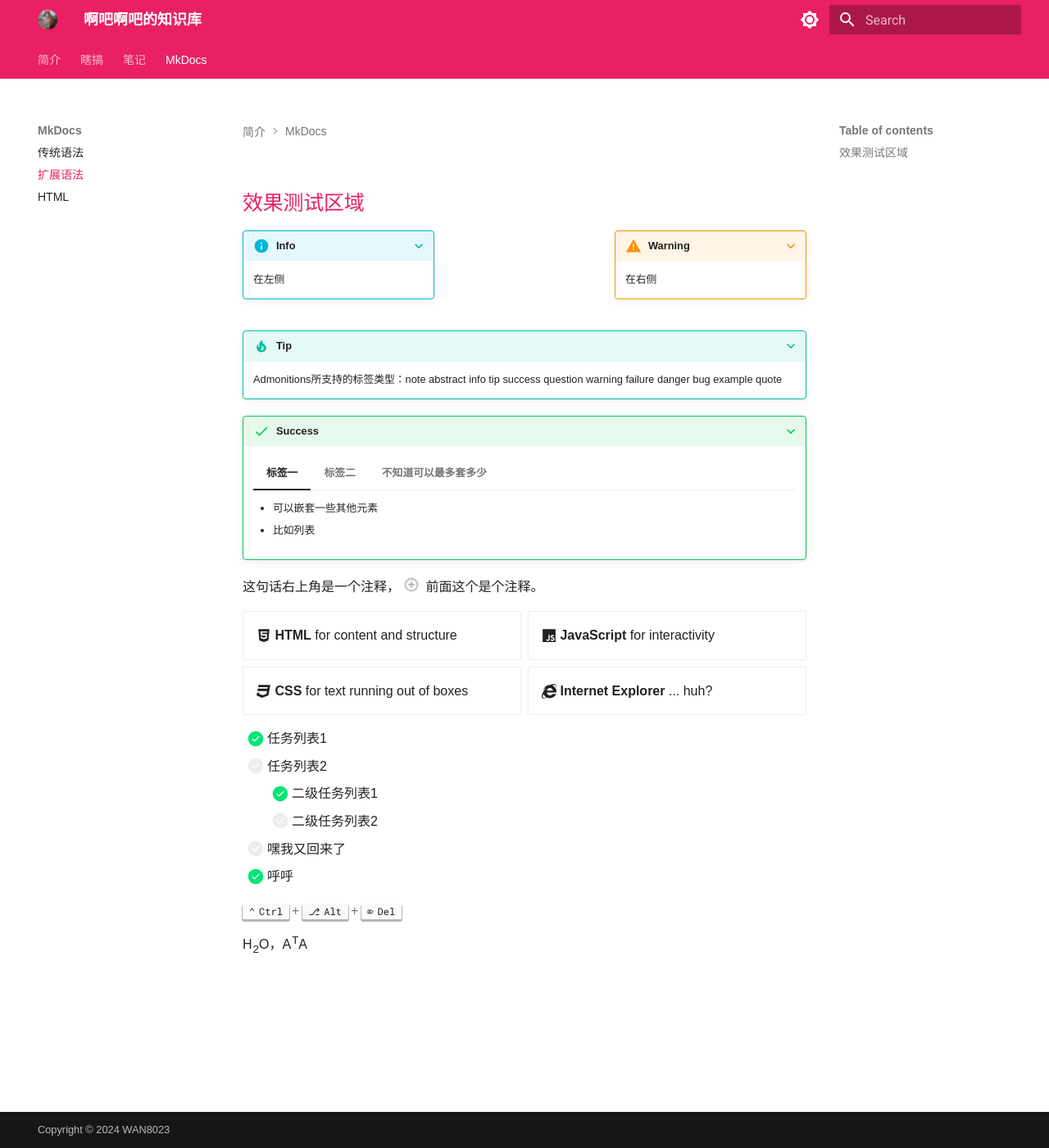
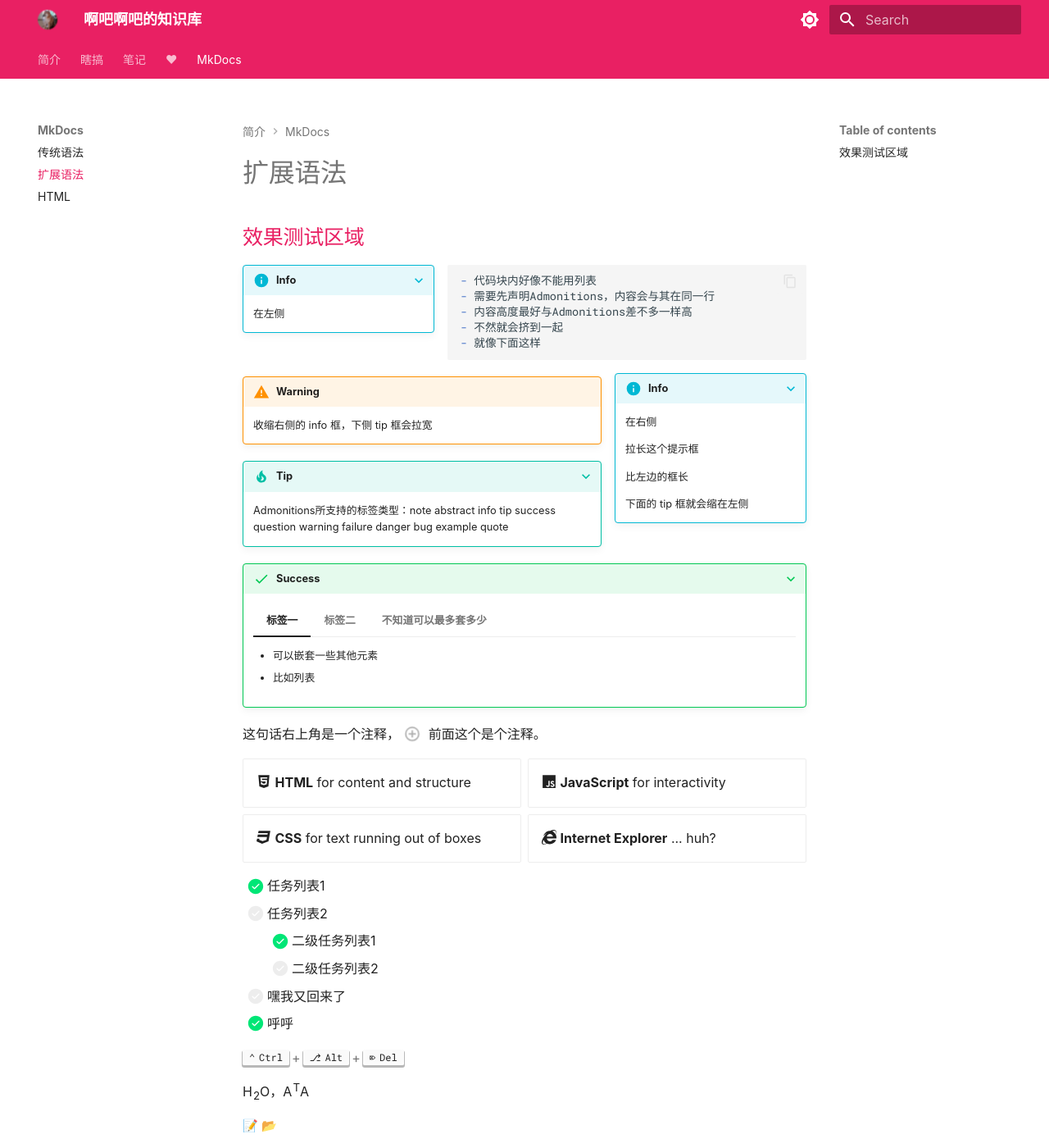
Before and after one commit to WAN8023/WAN8023.github.io, an MkDocs documentation site: the page built from docs/extension.md, in a window 1280 px wide and 1400 px high. Shown: the whole window at 82% size. Built offline with MkDocs 1.6.1 and Material for MkDocs 9.7.7, drawn with Linux system fonts in a browser that asks for light colours; emoji names are drawn with the system emoji font.

Commit message:
一些更改
一言，诗词，影视

````diff
--- a/docs/extension.md
+++ b/docs/extension.md
@@ -3,11 +3,25 @@
 ???+ info inline
 	在左侧
 
-???+ warning inline end
+```markdown
+- 代码块内好像不能用列表
+- 需要先声明Admonitions，内容会与其在同一行
+- 内容高度最好与Admonitions差不多一样高
+- 不然就会挤到一起
+- 就像下面这样
+```
+
+???+ info inline end
 	在右侧
 
-#
-######
+	拉长这个提示框
+
+	比左边的框长
+
+	下面的 tip 框就会缩在左侧
+
+!!! warning
+	收缩右侧的 info 框，下侧 tip 框会拉宽
 
 ???+ tip
 	Admonitions所支持的标签类型：note abstract info tip success question warning failure danger bug example quote
@@ -50,3 +64,6 @@
 ++ctrl+alt+del++
 
 H~2~O，A^T^A
+
+:pencil:
+:open_file_folder:
--- a/docs/stylesheets/extra.css
+++ b/docs/stylesheets/extra.css
@@ -1,3 +1,10 @@
-body {
+/*引入字体*/
+@font-face {
       font-family: "LXGW WenKai", sans-serif;
+      src: "https://github.com/lxgw/LxgwWenKai-Lite/releases/download/v1.330/LXGWWenKaiLite-Regular.ttf";
     }
+
+/*使用字体*/
+:root {
+  --md-text-font: "LXGW WenKai";
+}
--- a/mkdocs.yml
+++ b/mkdocs.yml
@@ -19,6 +19,10 @@
     - zsh: linux/zsh.md
     - Git: ztbz/git.md
     - FAQ: tips/windows.md
+  - ♥:
+    - 一言: favourite/yiyan.md
+    - 诗词: favourite/shici.md
+    - 影视: favourite/yingshi.md
   - MkDocs:
     - 传统语法: mkdocs.md
     - 扩展语法: extension.md
@@ -101,11 +105,10 @@
       timezone: Asia/Shanghai
       type: datetime
       locale: zh
-#  - git-authors
-#  - git-committers:
-#      enabled: !ENV [CI, false]
-#      repository: WAN8023/WAN8023.github.io
-#      branch: main
+  - git-committers:
+      enabled: !ENV [CI, false]
+      repository: WAN8023/WAN8023.github.io
+      branch: main
   - search:
       separator: '[\s\u200b\-]'
 #  - privacy
````
Also changed, not shown: docs/favourite/yingshi.md (added, +5 -0 lines), docs/html.md (+0 -3 lines), docs/favourite/shici.md (added), docs/favourite/yiyan.md (added).
